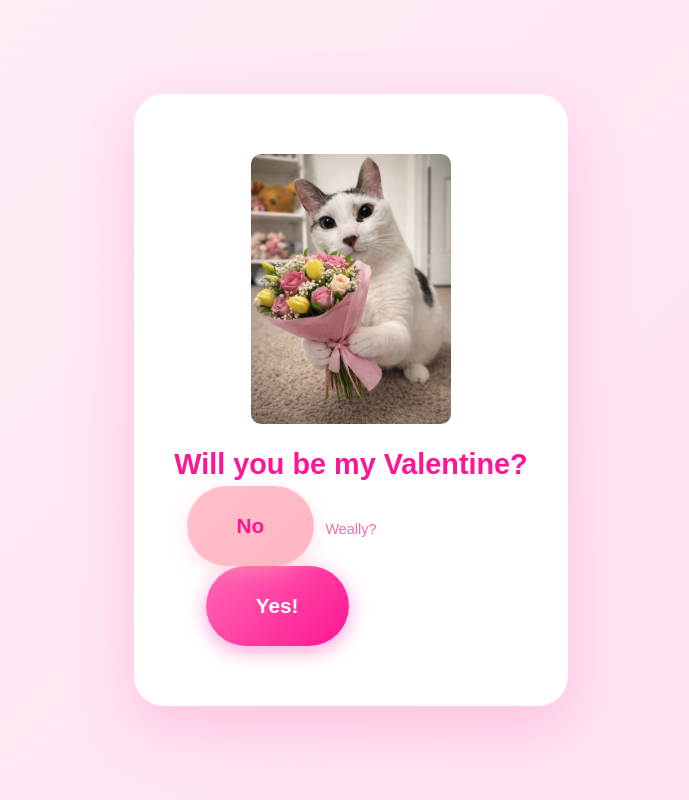
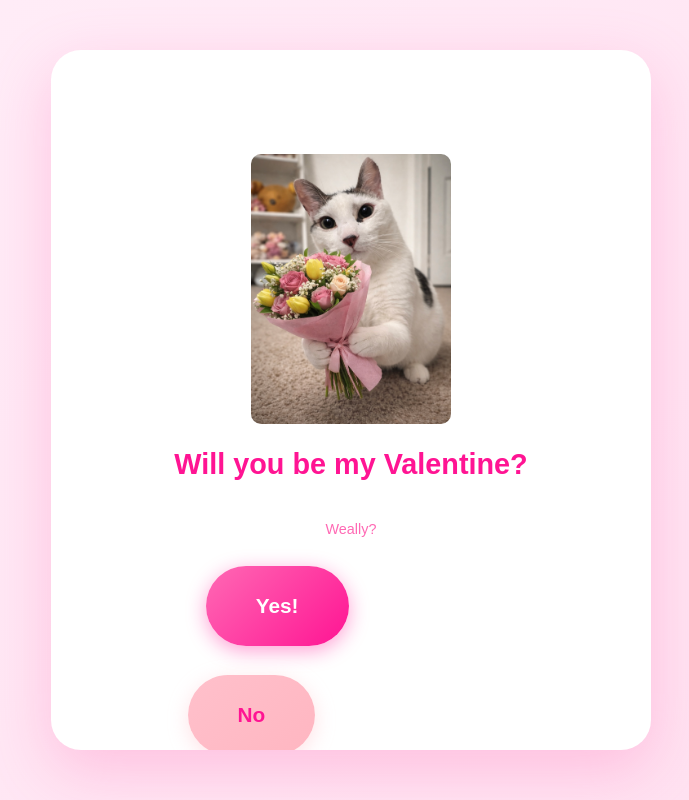
Before and after one commit to nick-mama/valentine, a plain HTML site: page index.html in a window 1280 px wide. Both pictures are taken after a click on the button "No". Shown: the whole page, without its empty margins (289-978 px from the left). Drawn offline with Linux system fonts and the light colour scheme.

Commit message:
Fixed container and no button

```diff
--- a/index.html
+++ b/index.html
@@ -27,8 +27,15 @@
         padding: 60px 40px;
         border-radius: 30px;
         box-shadow: 0 20px 60px rgba(255, 105, 180, 0.3);
-        max-width: 500px;
+        max-width: 600px;
+        width: 100%;
+        height: 700px;
+        max-height: 700px;
         position: relative;
+        display: flex;
+        align-items: center;
+        justify-content: center;
+        overflow: hidden;
       }
 
       h1 {
@@ -157,7 +164,6 @@
   <body>
     <div class="container">
       <div id="question-section">
-        <!-- CHANGE YOUR IMAGE HERE: Replace the URL below with your own image link -->
         <img
           src="flower.jpeg"
           alt="Heart"
@@ -193,7 +199,6 @@
 
       <div class="celebration" id="celebration">
         <h3>Hehe I knew it <br />Thanks for saying yes!</h3>
-        <!-- CHANGE YOUR CELEBRATION IMAGE HERE: Replace the URL below with your own image link -->
         <img
           src="celebration.png"
           alt="Celebration!"
@@ -214,6 +219,7 @@
     <script>
       function moveButton() {
         const noBtn = document.getElementById("noBtn");
+        const yesBtn = document.querySelector(".yes-btn");
         const container = document.querySelector(".buttons");
         const message = document.getElementById("message");
 
@@ -225,8 +231,8 @@
           "Try again.",
           "Nope.",
           "Weally?",
-          "One more chance!",
-          "The correct answer is yes!",
+          "You hate me...",
+          "Choose yes!",
           "Just say yes already!",
         ];
 
@@ -235,15 +241,53 @@
           messages[Math.floor(Math.random() * messages.length)];
         message.textContent = randomMessage;
 
-        // Get container dimensions
-        const containerRect = container.getBoundingClientRect();
+        // Get yes button and message positions
+        const yesRect = yesBtn.getBoundingClientRect();
+        const noRect = noBtn.getBoundingClientRect();
+        const messageRect = message.getBoundingClientRect();
 
-        // Random position within a larger range
-        const maxX = 400;
-        const maxY = 250;
+        let randomX, randomY;
+        let attempts = 0;
+        const maxAttempts = 50;
 
-        const randomX = Math.floor(Math.random() * maxX) - maxX / 2;
-        const randomY = Math.floor(Math.random() * maxY) - maxY / 2;
+        // Keep trying until we find a position that doesn't overlap
+        do {
+          // Random position within a larger range
+          const maxX = 400;
+          const maxY = 250;
+
+          randomX = Math.floor(Math.random() * maxX) - maxX / 2;
+          randomY = Math.floor(Math.random() * maxY) - maxY / 2;
+
+          // Calculate where the No button would be with this transform
+          const newLeft = noRect.left + randomX;
+          const newTop = noRect.top + randomY;
+          const newRight = newLeft + noRect.width;
+          const newBottom = newTop + noRect.height;
+
+          // Check if it would overlap with Yes button (with some padding)
+          const padding = 20;
+          const wouldOverlapYes = !(
+            newRight < yesRect.left - padding ||
+            newLeft > yesRect.right + padding ||
+            newBottom < yesRect.top - padding ||
+            newTop > yesRect.bottom + padding
+          );
+
+          // Check if it would overlap with message area
+          const wouldOverlapMessage = !(
+            newRight < messageRect.left - padding ||
+            newLeft > messageRect.right + padding ||
+            newBottom < messageRect.top - padding ||
+            newTop > messageRect.bottom + padding
+          );
+
+          if (!wouldOverlapYes && !wouldOverlapMessage) {
+            break;
+          }
+
+          attempts++;
+        } while (attempts < maxAttempts);
 
         noBtn.style.transform = `translate(${randomX}px, ${randomY}px)`;
       }
```
